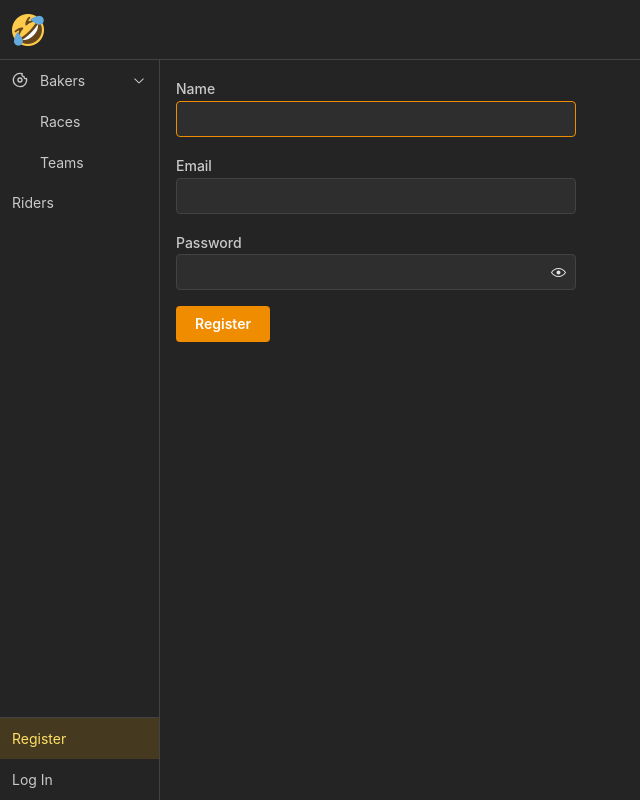
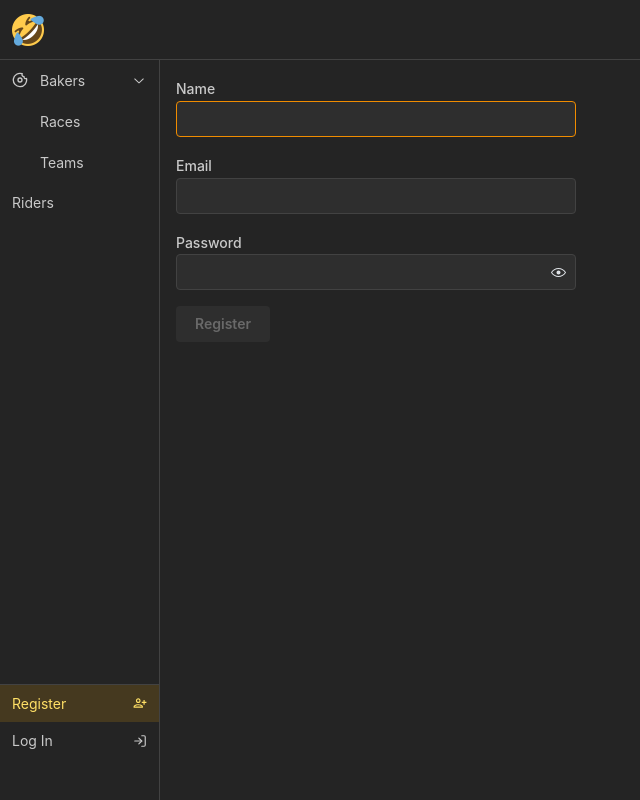
Before and after one commit to richardpetithory/mopeds, a React (Vite) app in the folder frontend/: page /register in a window 1280 px wide. Shown: the whole page, without its empty margins (0-640 px from the left). Built offline with nearby package versions, Linux system fonts and the light colour scheme.

Commit message:
Registration changes

```diff
--- /dev/null
+++ b/frontend/src/components/CurrentRiderName.tsx
@@ -0,0 +1,11 @@
+import {type CurrentRiderInfoResponse, GQL_CURRENT_RIDER_INFO} from "@/lib/gql/users.ts"
+import {useQuery} from "@apollo/client/react"
+
+export const CurrentRiderName = () => {
+  const {data, loading: loadingRider} = useQuery<CurrentRiderInfoResponse>(GQL_CURRENT_RIDER_INFO)
+
+  if (loadingRider) return null
+  if (!data?.currentRider.id) return null
+
+  return <div>{data?.currentRider.name}</div>
+}
--- /dev/null
+++ b/frontend/src/components/FormFooter.tsx
@@ -0,0 +1,29 @@
+import type {ErrorLike} from "@apollo/client"
+import {Alert, Button, Group} from "@mantine/core"
+
+interface FormFooterProps {
+  buttonTitle: string
+  awaitingMutation: boolean
+  error?: ErrorLike | null
+  form: {
+    isDirty: () => boolean
+    isValid: () => boolean
+  }
+}
+
+export const FormFooter = ({buttonTitle, awaitingMutation, error, form}: FormFooterProps) => {
+  return (
+    <>
+      <Group>
+        <Button type={"submit"} disabled={awaitingMutation || !(form.isDirty() && form.isValid())}>
+          {buttonTitle}
+        </Button>
+      </Group>
+      {error?.message && error?.message !== "NONE" && (
+        <Alert variant={"filled"} color={"red"} className={"fit-content"}>
+          {error?.message}
+        </Alert>
+      )}
+    </>
+  )
+}
--- a/frontend/src/components/Layout.tsx
+++ b/frontend/src/components/Layout.tsx
@@ -1,15 +1,18 @@
 import {useRiderContext} from "@/lib/userContext/riderContext.ts"
-import {PATH_LOGIN, PATH_LOGOUT, PATH_RACES, PATH_REGISTER, PATH_RIDERS, PATH_TEAMS} from "@/routes.tsx"
+import {PATH_LOGIN, PATH_LOGOUT, PATH_PROFILE, PATH_RACES, PATH_REGISTER, PATH_RIDERS, PATH_TEAMS} from "@/routes.tsx"
 import {AppShell, Divider, NavLink} from "@mantine/core"
 import {useDisclosure} from "@mantine/hooks"
 import {isArray, some} from "lodash"
-import {LuDonut} from "react-icons/lu"
+import {LuDonut, LuLogIn, LuLogOut} from "react-icons/lu"
 import {Link, Outlet, ScrollRestoration, useLocation} from "react-router"
 
 import logo from "@/assets/logo.png"
+import {CurrentRiderName} from "@/components/CurrentRiderName.tsx"
 import {NotFoundContext} from "@/lib/NotFoundContext.ts"
 import {NotFoundPage} from "@/pages/NotFoundPage.tsx"
 import {useContext, useEffect, useState} from "react"
+import {FaPersonRunning} from "react-icons/fa6"
+import {MdOutlinePersonAddAlt1} from "react-icons/md"
 
 export const Layout = () => {
   const {currentRider} = useRiderContext()
@@ -60,11 +63,60 @@ export const Layout = () => {
         <Divider />
         {!currentRider?.id && (
           <>
-            <NavLink label="Register" component={Link} to={PATH_REGISTER} active={isActive(PATH_REGISTER)} />
-            <NavLink label="Log In" component={Link} to={PATH_LOGIN} active={isActive(PATH_LOGIN)} />
+            <NavLink
+              label={
+                <div className={"flex items-center gap-1"}>
+                  <span>Register</span>
+                  <span className={"m-auto"} />
+                  <MdOutlinePersonAddAlt1 />
+                </div>
+              }
+              component={Link}
+              to={PATH_REGISTER}
+              active={isActive(PATH_REGISTER)}
+            />
+            <NavLink
+              label={
+                <div className={"flex items-center gap-1"}>
+                  <span>Log In</span>
+                  <span className={"m-auto"} />
+                  <LuLogIn />
+                </div>
+              }
+              component={Link}
+              to={PATH_LOGIN}
+              active={isActive(PATH_LOGIN)}
+            />
           </>
         )}
-        {currentRider?.id && <NavLink label="Log Out" component={Link} to={PATH_LOGOUT} />}
+        {currentRider?.id && (
+          <>
+            <NavLink
+              label={
+                <div className={"flex items-center gap-1"}>
+                  <CurrentRiderName />
+                  <span className={"m-auto"} />
+                  <FaPersonRunning />
+                </div>
+              }
+              component={Link}
+              to={PATH_PROFILE}
+              active={isActive(PATH_PROFILE)}
+            />
+            <NavLink
+              label={
+                <div className={"flex items-center gap-1"}>
+                  <span>Log Out</span>
+                  <span className={"m-auto"} />
+                  <LuLogOut />
+                </div>
+              }
+              component={Link}
+              to={PATH_LOGOUT}
+            />
+          </>
+        )}
+        <div className={"mb-10"} />
       </AppShell.Navbar>
 
       <AppShell.Main>
--- a/frontend/src/pages/auth/LoginPage.tsx
+++ b/frontend/src/pages/auth/LoginPage.tsx
@@ -33,10 +33,14 @@ export const LoginPage = () => {
     refetchQueries: [GQL_CURRENT_RIDER_INFO],
   })
 
-  const {onSubmit, getInputProps} = useForm<Credentials>({
+  const {onSubmit, getInputProps, isDirty, isValid} = useForm<Credentials>({
     initialValues: {
       email: "",
       password: "",
+    },
+    validate: {
+      email: (value) => value.length < 1 && "Email is required",
+      password: (value) => value.length < 1 && "Password is required",
     },
   })
 
@@ -59,12 +63,12 @@ export const LoginPage = () => {
         <PasswordInput label={"Password"} {...getInputProps("password")} className={"w-100"} />
       </Group>
       <Group>
-        <Button type={"submit"} disabled={awaitingMutation}>
+        <Button type={"submit"} disabled={awaitingMutation || !(isDirty() && isValid())}>
           Log In
         </Button>
       </Group>
 
-      {error && (
+      {error?.message && error?.message !== "NONE" && (
         <Alert variant={"filled"} color={"red"} className={"fit-content"}>
           {error.message}
         </Alert>
--- /dev/null
+++ b/frontend/src/pages/auth/ProfilePage.tsx
@@ -0,0 +1,129 @@
+import {Loading} from "@/components/Loading.tsx"
+import {type CurrentRiderInfoResponse, GQL_CURRENT_RIDER_INFO} from "@/lib/gql/users.ts"
+import type {Rider} from "@/lib/models/users.ts"
+import {useRiderContext} from "@/lib/userContext/riderContext.ts"
+import {gql} from "@apollo/client"
+import {useMutation, useQuery} from "@apollo/client/react"
+import {Alert, Button, Group, TextInput} from "@mantine/core"
+import {useForm} from "@mantine/form"
+import {notifications} from "@mantine/notifications"
+import {type ChangeEvent} from "react"
+import {useNavigate} from "react-router"
+
+export interface SaveProfileInput {
+  name: string
+  email: string
+  password: string
+  confirmPassword: string
+}
+
+export const GQL_PROFILE_MUTATION_SAVE = gql`
+  mutation ProfileMutation($name: String!, $email: String!, $password: String!) {
+    profile(name: $name, email: $email, password: $password) {
+      rider {
+        id
+      }
+    }
+  }
+`
+
+export interface SaveProfileResponse {
+  rider: Rider
+}
+
+export const ProfilePage = () => {
+  const {currentRider} = useRiderContext()
+
+  const {data, loading: loadingRider} = useQuery<CurrentRiderInfoResponse>(GQL_CURRENT_RIDER_INFO)
+
+  if (loadingRider) return <Loading />
+  if (!currentRider?.id) return null
+
+  return <ProfilePageForm rider={data!.currentRider} />
+}
+
+const ProfilePageForm = ({rider}: {rider: Rider}) => {
+  const navigate = useNavigate()
+
+  const [doSave, {loading: awaitingMutation, error}] = useMutation<SaveProfileResponse>(GQL_PROFILE_MUTATION_SAVE, {
+    refetchQueries: [GQL_CURRENT_RIDER_INFO],
+  })
+
+  const {onSubmit, getInputProps, isDirty, setFieldValue, validateField, getDirty} = useForm<SaveProfileInput>({
+    initialValues: {
+      ...rider,
+      password: "",
+      confirmPassword: "",
+    },
+    validate: {
+      name: (value) => (value ? null : "Name is required"),
+      password: (value, values) => {
+        console.log("validating confirm password", value, values.confirmPassword)
+        return value !== values.confirmPassword ? "Passwords don't match" : null
+      },
+      confirmPassword: (value, values) => {
+        console.log("validating confirm password", value, values.password)
+        return value !== values.confirmPassword ? "Passwords don't match" : null
+      },
+    },
+  })
+
+  const handleSubmit = (data: SaveProfileInput) => {
+    doSave({variables: data}).then((saveResponse) => {
+      if (saveResponse.data) {
+        notifications.show({
+          message: "Profile saved successfully",
+        })
+
+        navigate("/")
+      }
+    })
+  }
+
+  console.log(isDirty(), getDirty())
+
+  return (
+    <form onSubmit={onSubmit(handleSubmit)}>
+      <Group>
+        <TextInput label={"Name"} {...getInputProps("name")} autoFocus={true} className={"w-100"} />
+      </Group>
+      <Group>
+        <TextInput label={"Email"} type={"email"} {...getInputProps("email")} className={"w-100"} />
+      </Group>
+      <Group>
+        <TextInput
+          label={"Password"}
+          type={"password"}
+          className={"w-100"}
+          {...getInputProps("password", {
+            onChange: (event: ChangeEvent<HTMLInputElement>) => {
+              setFieldValue("password", event.currentTarget.value)
+              validateField("password")
+            },
+          })}
+        />
+        <TextInput
+          label={"Repeat"}
+          type={"password"}
+          className={"w-100"}
+          {...getInputProps("confirmPassword", {
+            onChange: (event: ChangeEvent<HTMLInputElement>) => {
+              setFieldValue("confirmPassword", event.currentTarget.value)
+              validateField("confirmPassword")
+            },
+          })}
+        />
+      </Group>
+      <Group>
+        <Button type={"submit"} disabled={awaitingMutation || !isDirty()}>
+          Save
+        </Button>
+      </Group>
+      {error?.message && error?.message !== "NONE" && (
+        <Alert variant={"filled"} color={"red"} className={"fit-content"}>
+          {error?.message}
+        </Alert>
+      )}
+    </form>
+  )
+}
--- a/frontend/src/pages/auth/RegisterPage.tsx
+++ b/frontend/src/pages/auth/RegisterPage.tsx
@@ -1,8 +1,9 @@
+import {FormFooter} from "@/components/FormFooter.tsx"
 import parseDjangoErrors from "@/lib/parseDjangoErrors.ts"
 import {PATH_LOGIN} from "@/routes.tsx"
 import {gql} from "@apollo/client"
 import {useMutation} from "@apollo/client/react"
-import {Alert, Button, Group, PasswordInput, TextInput} from "@mantine/core"
+import {Group, PasswordInput, TextInput} from "@mantine/core"
 import {useForm} from "@mantine/form"
 import {useNavigate} from "react-router"
 
@@ -31,7 +32,7 @@ export const RegisterPage = () => {
 
   const [doLogin, {loading: awaitingMutation, error}] = useMutation<RegisterResponse>(REGISTER_MUTATION)
 
-  const {onSubmit, getInputProps, setErrors} = useForm<RiderInput>({
+  const form = useForm<RiderInput>({
     initialValues: {
       name: "",
       email: "",
@@ -46,31 +47,21 @@ export const RegisterPage = () => {
           navigate(PATH_LOGIN, {replace: true})
         }
       })
-      .catch((errorLike) => setErrors(parseDjangoErrors(errorLike)))
+      .catch((errorLike) => form.setErrors(parseDjangoErrors(errorLike)))
   }
 
   return (
-    <form onSubmit={onSubmit(handleSubmit)}>
+    <form onSubmit={form.onSubmit(handleSubmit)}>
       <Group>
-        <TextInput type={"name"} label={"Name"} {...getInputProps("name")} className={"w-100"} autoFocus />
+        <TextInput type={"name"} label={"Name"} {...form.getInputProps("name")} className={"w-100"} autoFocus />
       </Group>
       <Group>
-        <TextInput type={"email"} label={"Email"} {...getInputProps("email")} className={"w-100"} />
+        <TextInput type={"email"} label={"Email"} {...form.getInputProps("email")} className={"w-100"} />
       </Group>
       <Group>
-        <PasswordInput label={"Password"} {...getInputProps("password")} className={"w-100"} />
+        <PasswordInput label={"Password"} {...form.getInputProps("password")} className={"w-100"} />
       </Group>
-      <Group>
-        <Button type={"submit"} disabled={awaitingMutation}>
-          Register
-        </Button>
-      </Group>
-
-      {error?.message && error?.message !== "NONE" && (
-        <Alert variant={"filled"} color={"red"} className={"fit-content"}>
-          {error?.message}
-        </Alert>
-      )}
+      <FormFooter buttonTitle={"Register"} awaitingMutation={awaitingMutation} error={error} form={form} />
     </form>
   )
 }
--- a/frontend/src/routes.tsx
+++ b/frontend/src/routes.tsx
@@ -1,6 +1,7 @@
 import {Layout} from "@/components/Layout.tsx"
 import {LoginPage} from "@/pages/auth/LoginPage.tsx"
 import {LogoutPage} from "@/pages/auth/LogoutPage.tsx"
+import {ProfilePage} from "@/pages/auth/ProfilePage.tsx"
 import {RegisterPage} from "@/pages/auth/RegisterPage.tsx"
 import {RaceDayEdit} from "@/pages/bakers/races/RaceDayEdit.tsx"
 import {RaceDayPage} from "@/pages/bakers/races/RaceDayPage.tsx"
@@ -24,6 +25,7 @@ export const PATH_RIDERS = "/riders"
 export const PATH_REGISTER = "/register"
 export const PATH_LOGIN = "/login"
 export const PATH_LOGOUT = "/logout"
+export const PATH_PROFILE = "/profile"
 
 export const routes: RouteObject[] = [
   {
@@ -35,6 +37,7 @@ export const routes: RouteObject[] = [
       {path: PATH_REGISTER, element: <RegisterPage />},
       {path: PATH_LOGIN, element: <LoginPage />},
       {path: PATH_LOGOUT, element: <LogoutPage />},
+      {path: PATH_PROFILE, element: <ProfilePage />},
       {
         path: "bakers",
         children: [
```
Also changed, not shown: frontend/src/components/UserMenu.tsx (deleted, +0 -52 lines), 2 other files (tests, documents, lock files or other folders).
